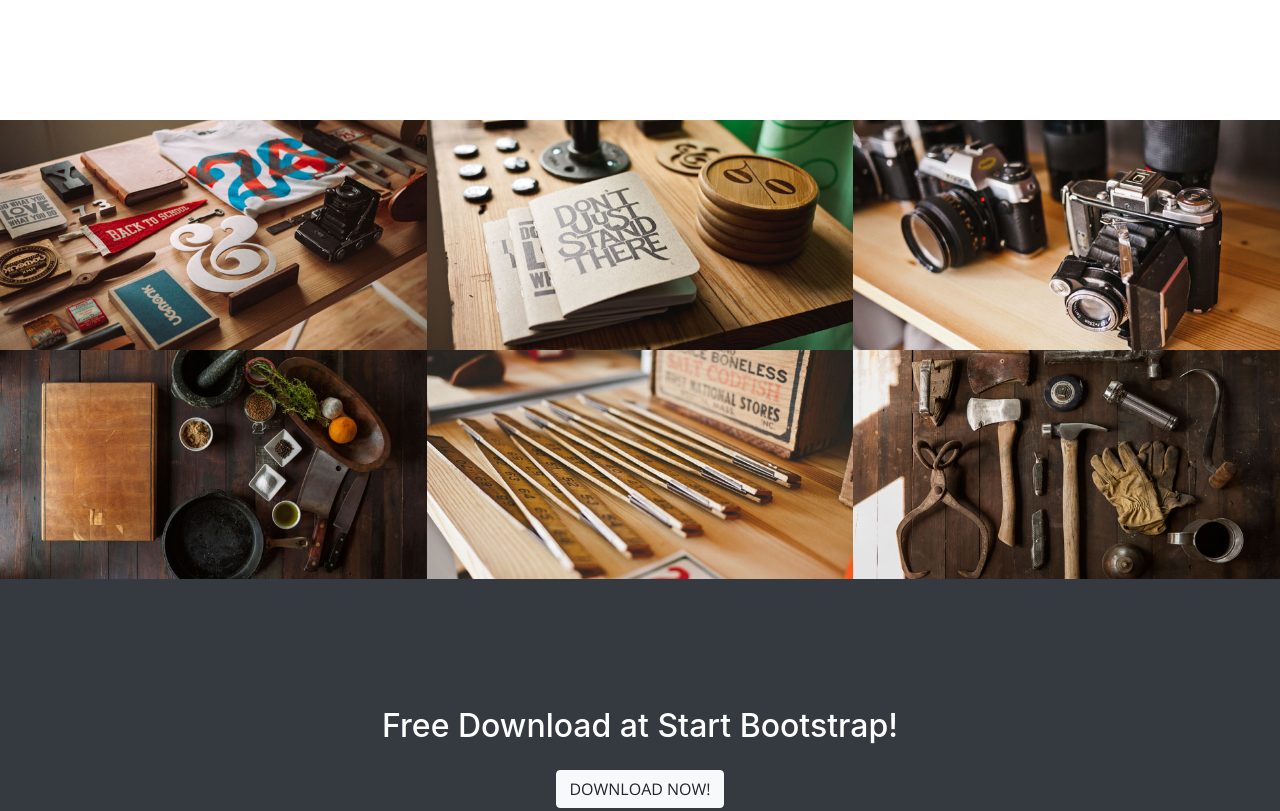
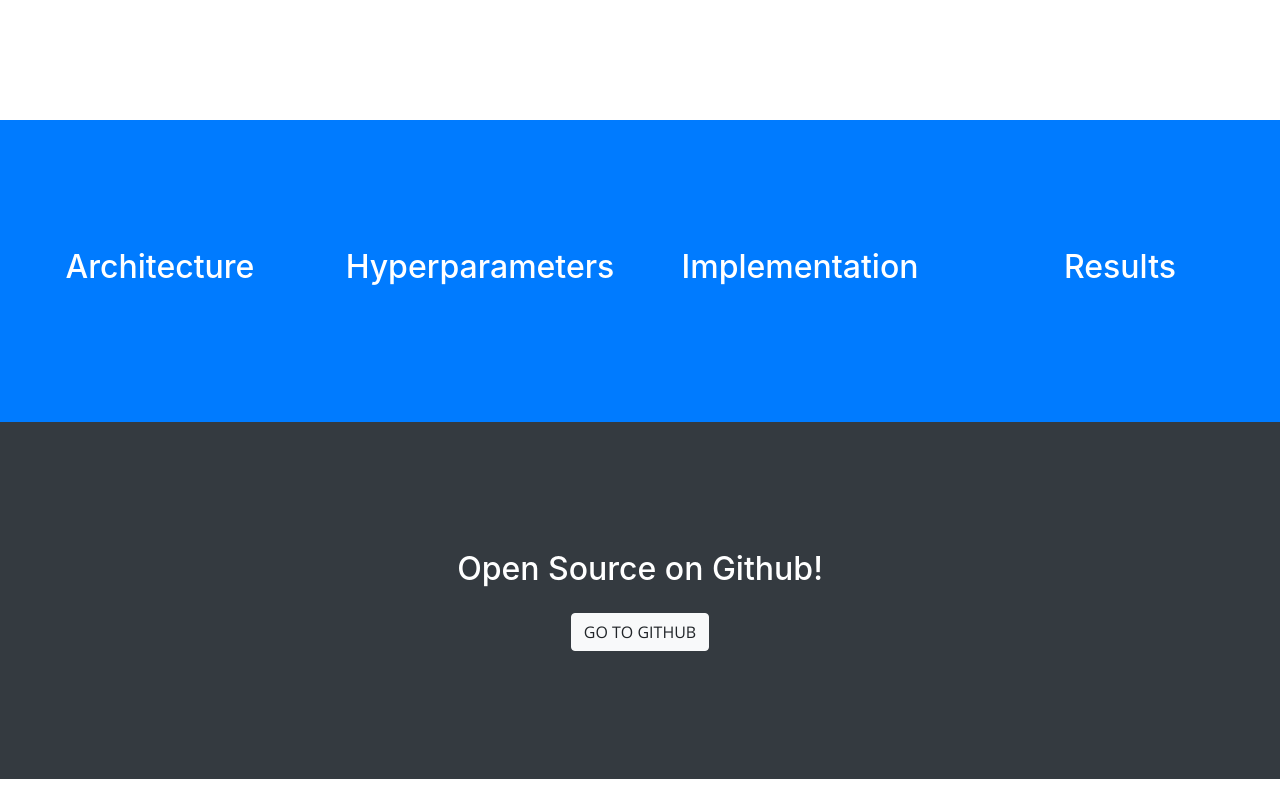
Before and after one commit to BhavyanshM/Deep-Learning, a website with bundled scripts: page index.html in a window 1280 px wide. Shown: the part 1760-2571 px from the top of the page. Built offline with nearby package versions, Linux system fonts and the light colour scheme.

Commit message:
Add the Grid layout for profiles

```diff
--- a/index.html
+++ b/index.html
@@ -138,7 +138,27 @@
       </div>
     </section>
 
-    <section class="p-0" id="portfolio">
+    <section class="bg-primary" id="about">
+      <div class="container-fluid">
+        <div class="row">
+          <div class="col-lg-3 mx-auto text-center">
+            <h2 class="section-heading text-white">Architecture</h2>
+          </div>
+          <div class="col-lg-3 mx-auto text-center">
+            <h2 class="section-heading text-white">Hyperparameters</h2>
+          </div>
+          <div class="col-lg-3 mx-auto text-center">
+            <h2 class="section-heading text-white">Implementation</h2>
+          </div>
+          <div class="col-lg-3 mx-auto text-center">
+            <h2 class="section-heading text-white">Results</h2>
+          </div>
+        </div>
+      </div>
+    </section>
+
+
+<!--     <section class="p-0" id="portfolio">
       <div class="container-fluid p-0">
         <div class="row no-gutters popup-gallery">
           <div class="col-lg-4 col-sm-6">
@@ -233,12 +253,12 @@
           </div>
         </div>
       </div>
-    </section>
+    </section> -->
 
     <section class="bg-dark text-white">
       <div class="container text-center">
-        <h2 class="mb-4">Free Download at Start Bootstrap!</h2>
-        <a class="btn btn-light btn-xl sr-button" href="http://startbootstrap.com/template-overviews/creative/">Download Now!</a>
+        <h2 class="mb-4">Open Source on Github!</h2>
+        <a class="btn btn-light btn-xl sr-button" href="http://github.com/BhavyanshM/Deep-Learning/">Go To Github</a>
       </div>
     </section>
 
```
